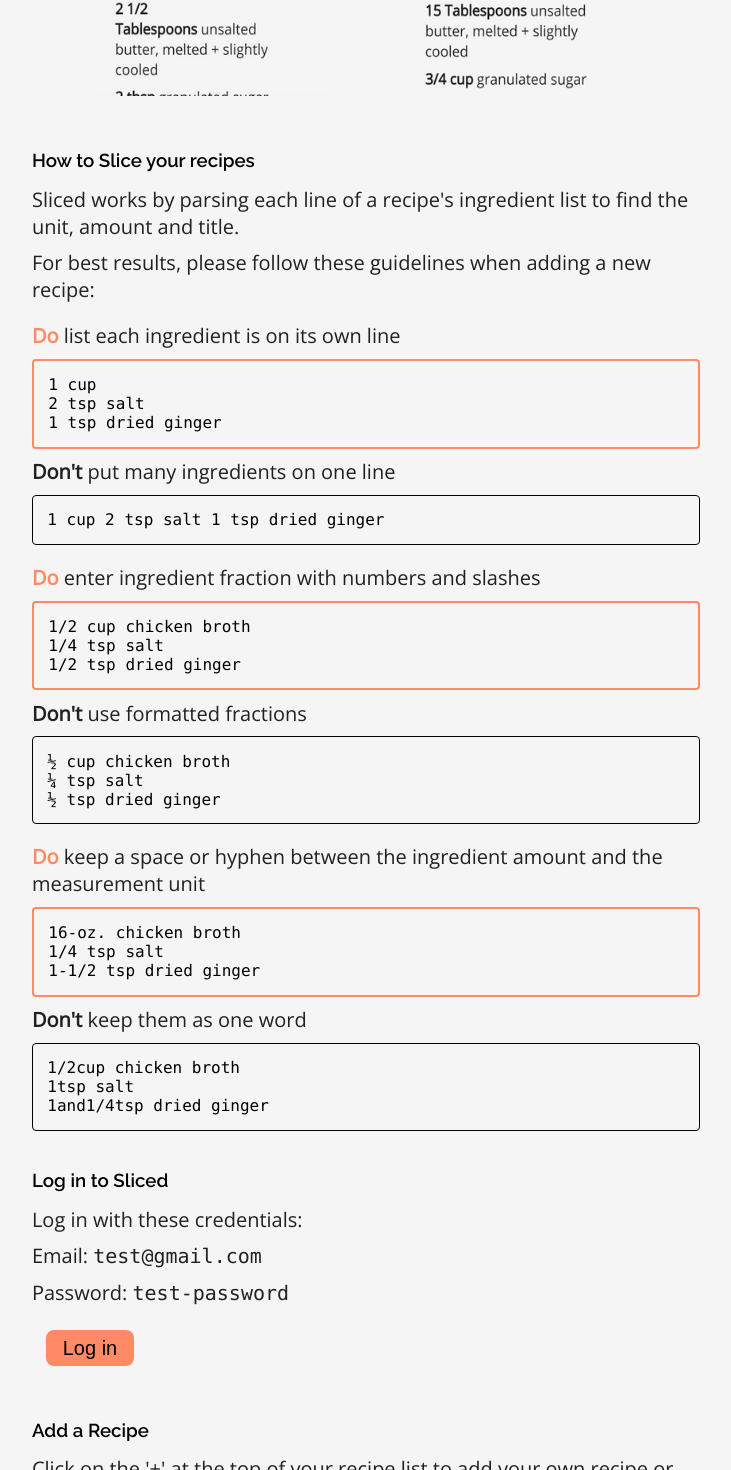
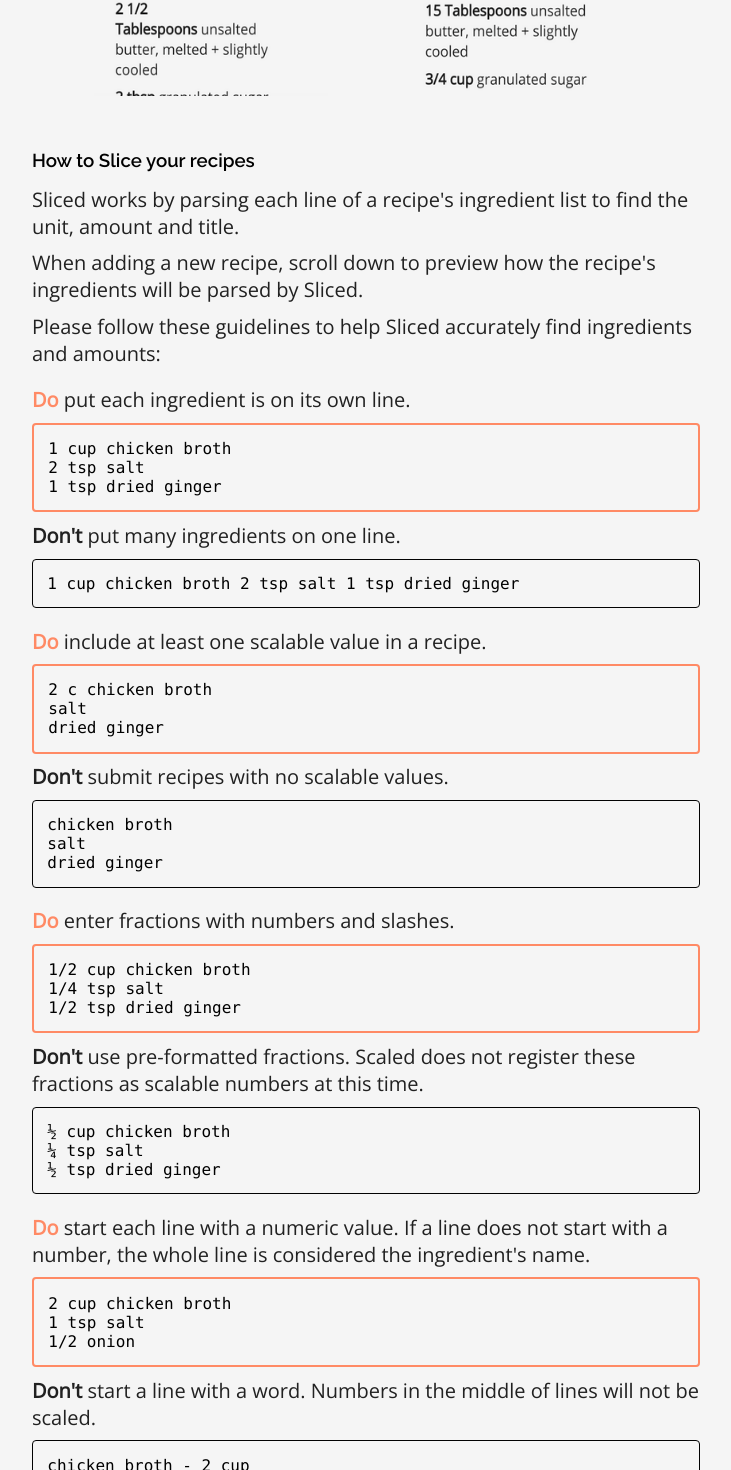
Before and after one commit to rachelrly/sliced-client, a React (Create React App) app: page / in a window 1280 px wide. Shown: the part 1314-2784 px from the top of the page, without its empty margins (274-1005 px from the left). Built offline with nearby package versions, Linux system fonts and the light colour scheme; no server answers.

Commit message:
preview of ingredients before submit

```diff
--- a/src/components/AddRecipe/AddRecipe.css
+++ b/src/components/AddRecipe/AddRecipe.css
@@ -1,5 +1,6 @@
 .add_section button{
     outline: none;
+    align-self: center;
 }
 
 .add_section button:focus,
@@ -9,11 +10,11 @@
 }
 
 form div{
-    padding-top: var(--spacer--sm);
+    padding-top: var(--spacer--med);
     width: inherit;
     display: flex;
     flex-direction: column;
-    justify-content: center;
+    justify-content: flex-start;
     align-items: center;
 }
 
@@ -24,6 +25,7 @@
 table{
     width: 100%;
     font-size: var(--fontsize--sm);
+    text-align: center;
 }
 
 tr{
--- a/src/components/AddRecipe/AddRecipe.js
+++ b/src/components/AddRecipe/AddRecipe.js
@@ -19,12 +19,17 @@
             title: '',
             url: '',
             ingredients: '',
-            error: false
+            error: null,
+            preview: false
         }
     }
 
 
     parseTextAreaInput = (e) => {
+
+        if (this.state.error) {
+            this.setState({ error: null })
+        }
         const textAreaInput = e.target.value;
         const splitLine = String.fromCharCode(13, 10);
         const formattedInput = textAreaInput
@@ -41,6 +46,18 @@
             ingredients: formattedInput
         })
 
+        if (this.state.ingredients && this.state.ingredients.find(ing => ing.amount_str || ing.title)) {
+            this.setState({
+                preview: true
+            })
+        }
+
+        if (textAreaInput === '') {
+            this.setState({
+                preview: false
+            })
+        }
+
     }
 
     handleFormSubmit = (e, recipe) => {
@@ -51,7 +68,14 @@
 
         if (!this.state.title.length || !this.state.ingredients.length) {
             this.setState({
-                error: true
+                error: 'none'
+            })
+            return true;
+        }
+
+        if (!this.state.ingredients.find(ing => ing.amount_str && ing.title)) {
+            this.setState({
+                error: 'invalid'
             })
             return true;
         }
@@ -66,24 +90,31 @@
 
 
     render() {
+
         const recipe = {
             url: this.state.url,
             title: this.state.title,
             ingredients: this.state.ingredients,
             id: cuid()
         }
-        const previewIng = !this.state.ingredients ? null : this.state.ingredients.map(ing => {
-            if (!ing.title) {
-                return true;
-            }
+        const previewIng = !this.state.preview ? null : this.state.ingredients.map(ing => {
+            let amt = ing.amount_str ? ing.amount_str : ' ';
+            let title = ing.title ? ing.title : '';
             return (
-                <tr key={ing.title}><td>{ing.amount_str ? ing.amount_str : ' '}</td><td>{ing.title}</td></tr>
+                <tr key={cuid()}><td>{amt}</td><td>{title}</td></tr>
             )
         })
+
         const cappedTitle = this.state.title ? formatRecipeTitle(this.state.title) : null;
 
-        let error = this.state.error ? <span className='error_text'>Recipe title and ingredients are required.</span> : null;
-        let err_class = this.state.error ? 'err' : null;
+        let error = this.state.error === 'none'
+            ? <span className='error_text'>Recipe title and ingredients are required.</span>
+            : this.state.error === 'invalid'
+                ? <span className='error_text'>At least one ingredient must start with valid, scalable measurement (number) and end with ingredient's name.</span>
+                : null;
+        let err_none = this.state.error === 'none' ? 'err' : null;
+        let err_invalid = this.state.error === 'invalid' ? 'err' : err_none;
+
         return (
             <section className='add_section' >
                 <div className='goBack_wrapper'>
@@ -104,9 +135,10 @@
 
                         name='title'
                         type='text'
-                        className={err_class}
+                        className={err_none}
                         onChange={(e) => this.setState({
-                            title: e.target.value
+                            title: e.target.value,
+                            error: null
                         })}
                         placeholder='Crispy chocolate chip cookies' />
 
@@ -123,7 +155,7 @@
                     <label htmlFor='ingredients'>Ingredients</label>
                     <textarea
                         name='ingredients'
-                        className={err_class}
+                        className={err_invalid}
                         onChange={(e) => this.parseTextAreaInput(e)}
                         placeholder={`1 1/2 cups all-purpose flour
 1/2 teaspoon baking soda
@@ -133,9 +165,9 @@
 1/4 cup packed light or dark brown sugar
 2 Tablespoons honey or light corn syrup` } />
                     <div className='prev_wrapper'>
-                        {!this.state.ingredients
+                        {!this.state.preview
                             ? null
-                            : <><h3>Preview</h3><h4>{cappedTitle}</h4>
+                            : <><h4>Preview</h4><h3>{cappedTitle}</h3>
                                 <table>
                                     <thead><tr><th>Amount</th><th>Ingredient</th></tr></thead>
                                     <tbody>{previewIng}</tbody>
--- a/src/components/LandingPage/LandingPage.js
+++ b/src/components/LandingPage/LandingPage.js
@@ -34,7 +34,7 @@
                 <article>
                     <h3>What is Sliced?</h3>
 
-                    <p>Sliced is an app that allows you to input your recipes and scale the ingredients down by 3/4, 1/2 or 1/4, or up by 1-1/4, 1-1/2, 1-3/4 or 2.</p>
+                    <p>Sliced is an app that allows you to input your recipes and 'half', 'quarter', or 'double' the amount of ingredients.</p>
                     <div className='screenshot_wrapper'>
                         <img className='screenshot' src={scaleDown} alt="screenshot of the Sliced scaling down feature " />
                         <img className='screenshot' src={scaleUp} alt="screenshot of the Sliced scaling up feature " />
@@ -47,26 +47,46 @@
                     <p>Sliced works by parsing each line of a recipe's ingredient list to find the unit, amount and title.
                 </p>
 
-                    <p>For best results, please follow these guidelines when adding a new recipe:</p>
+                    <p>When adding a new recipe, scroll down to preview how the recipe's ingredients will be parsed by Sliced.</p>
+
+                    <p>Please follow these guidelines to help Sliced accurately find ingredients and amounts:</p>
 
                     <p className='dodont_wrapper'>
-                        <span className='do'>Do</span> list each ingredient is on its own line
+                        <span className='do'>Do</span> put each ingredient is on its own line.
                 </p>
                     <div className='example good'>
                         <code>
-                            1 cup
+                            1 cup chicken broth
                         <br />2 tsp salt
                         <br />1 tsp dried ginger
 </code></div>
-                    <p><span className='dont'>Don't</span> put many ingredients on one line</p>
+                    <p><span className='dont'>Don't</span> put many ingredients on one line.</p>
                     <div className='example bad'>
 
-                        <code>1 cup 2 tsp salt 1 tsp dried ginger</code>
+                        <code>1 cup chicken broth 2 tsp salt 1 tsp dried ginger</code>
+                    </div>
+
+                    <p className='dodont_wrapper'>
+                        <span className='do'>Do</span> include at least one scalable value in a recipe.
+                </p>
+                    <div className='example good'>
+                        <code>
+                            2 c chicken broth
+                        <br />salt
+                        <br />dried ginger
+</code></div>
+                    <p><span className='dont'>Don't</span> submit recipes with no scalable values.</p>
+                    <div className='example bad'>
+                        <code>
+                            chicken broth
+                        <br />salt
+                        <br />dried ginger
+                        </code>
                     </div>
 
 
                     <p className='dodont_wrapper'>
-                        <span className='do'>Do</span> enter ingredient fraction with numbers and slashes
+                        <span className='do'>Do</span> enter fractions with numbers and slashes.
                 </p>
                     <div className='example good'>
                         <code>
@@ -74,7 +94,7 @@
                         <br />1/4 tsp salt
                         <br />1/2 tsp dried ginger
 </code></div>
-                    <p><span className='dont'>Don't</span> use formatted fractions</p>
+                    <p><span className='dont'>Don't</span> use pre-formatted fractions. Scaled does not register these fractions as scalable numbers at this time. </p>
                     <div className='example bad'>
                         <code>
                             ½ cup chicken broth
@@ -83,9 +103,26 @@
                         </code>
                     </div>
 
+                    <p className='dodont_wrapper'>
+                        <span className='do'>Do</span> start each line with a numeric value. If a line does not start with a number, the whole line is considered the ingredient's name.
+                </p>
+                    <div className='example good'>
+                        <code>
+                            2 cup chicken broth
+                        <br />1 tsp salt
+                        <br />1/2 onion
+</code></div>
+                    <p><span className='dont'>Don't</span> start a line with a word. Numbers in the middle of lines will not be scaled.</p>
+                    <div className='example bad'>
+                        <code>
+                            chicken broth - 2 cup
+                        <br />one tsp salt
+                        <br />half an onion
+                        </code>
+                    </div>
 
                     <p className='dodont_wrapper'>
-                        <span className='do'>Do</span> keep a space or hyphen between the ingredient amount and the measurement unit
+                        <span className='do'>Do</span> keep a space or hyphen between the ingredient amount and the measurement unit.
                 </p>
                     <div className='example good'>
                         <code>
@@ -93,7 +130,7 @@
                         <br />1/4 tsp salt
                         <br />1-1/2 tsp dried ginger
 </code></div>
-                    <p><span className='dont'>Don't</span> keep them as one word</p>
+                    <p><span className='dont'>Don't</span> keep them as one word. When parsing input, Sliced does not split any words at this time.</p>
                     <div className='example bad'>
                         <code>
                             1/2cup chicken broth
@@ -101,6 +138,8 @@
                         <br />1and1/4tsp dried ginger
                         </code>
                     </div>
+
+
 
 
 
@@ -125,7 +164,7 @@
                     <h3>Add a Recipe</h3>
 
 
-                    <p>Click on the '+' at the top of your recipe list to add your own recipe or copy and paste the one below: </p>
+                    <p>Click on the '+' at the top of your recipe list to add your own recipe or copy and paste the one below. Scroll down to preview how Sliced will split the input. </p>
                     <div className='screenshot_wrapper'>
                         <img className='screenshot' src={recipeList} alt="screenshot of the Sliced scaling down feature " />
                         <img className='screenshot' src={newRecipe} alt="screenshot of the Sliced scaling up feature " />
@@ -161,4 +200,4 @@
     )
 }
 
-export default LandingPage
+export default LandingPage;
--- a/src/services/parse-input-service.js
+++ b/src/services/parse-input-service.js
@@ -3,7 +3,7 @@
 words that are validTypes as amount_str and splitting off the rest as title*/
 
 export function parseInput(str) {
-    if (!str.length) {
+    if (!str) {
         return true;
     }
     const validTypes = [
@@ -40,15 +40,16 @@
         return { amount_str, title };
     }
 
-    if (str.match(/^\d+\s[a-z\s]+|^\d.\d+\s[a-z\s]+/i)) {
+    if (str.match(/^\d+$|^\d+.$|^\d.\d+$|^\d.\d+\s$|^\d\s\d.\d$|^\d\s\d.$|^\d\s\d.\d\s$/)) {
+        amount_str = str;
+        title = '';
+        return { amount_str, title }
+    } else if (str.match(/^\d+\s[a-z_.\s]+|^\d.\d+\s[a-z_.\s]+/i)) {
         const checkType = str.split(' ')[1];
         return isValidType(checkType) ? splitToType(str, 2) : splitToType(str, 1);
-    } else if (str.match(/^\d.\d+\s[a-z\s]+/i)) {
-        const checkType = str.split(' ')[1];
-        return isValidType(checkType) ? splitToType(str, 2) : splitToType(str, 0);
-    } else if (str.match(/^\d\s\d.\d+\s[a-z\s]+/i)) {
-        const checkType = str.split(' ')[3];
-        return isValidType(checkType) ? splitToType(str, 4) : splitToType(str, 3);
+    } else if (str.match(/^\d\s\d.\d+\s[a-z_.\s]+/i)) {
+        const checkType = str.split(' ')[2];
+        return isValidType(checkType) ? splitToType(str, 3) : splitToType(str, 2);
     } else {
         return splitToType(str, 0);
     }
```
